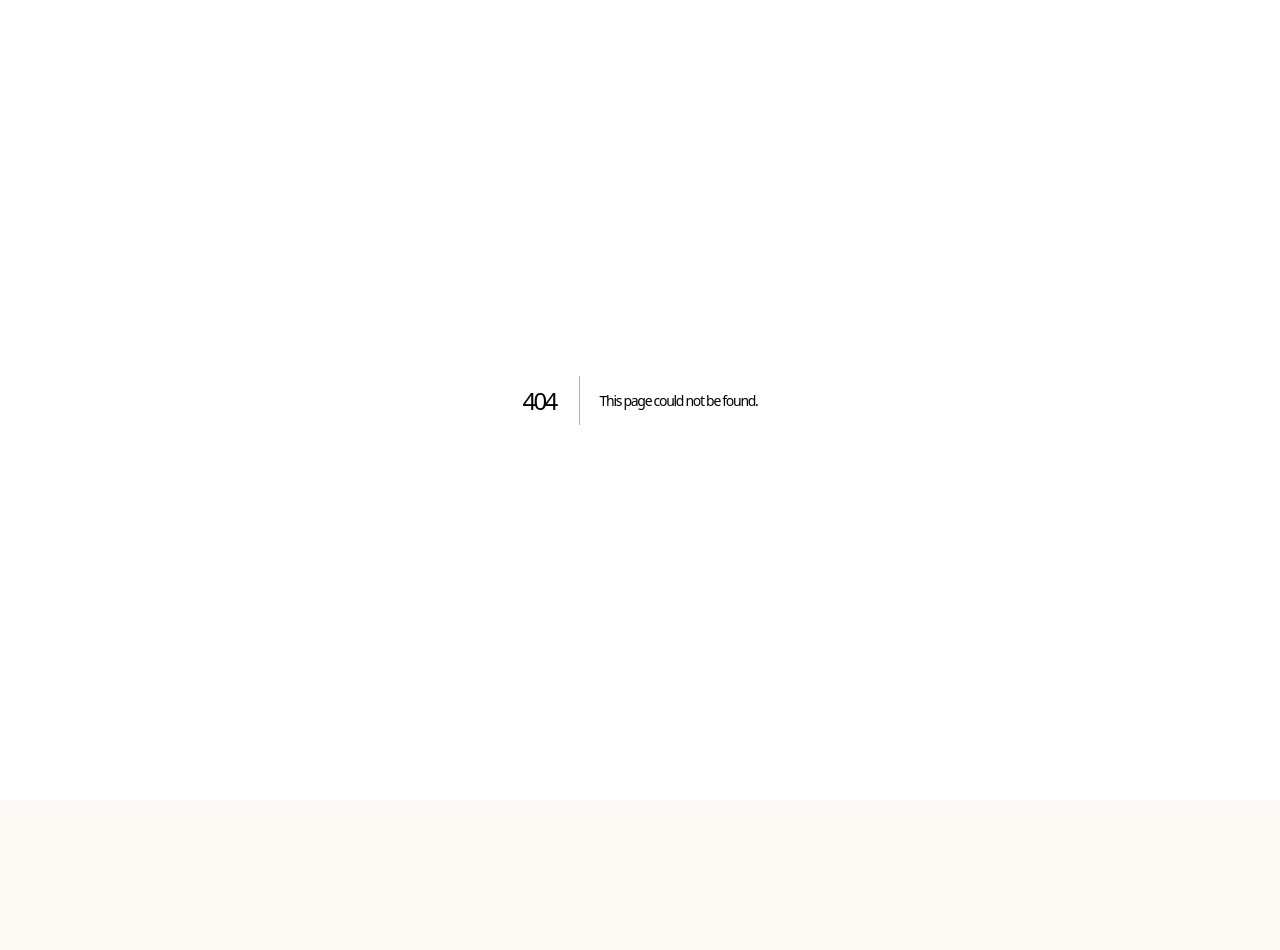
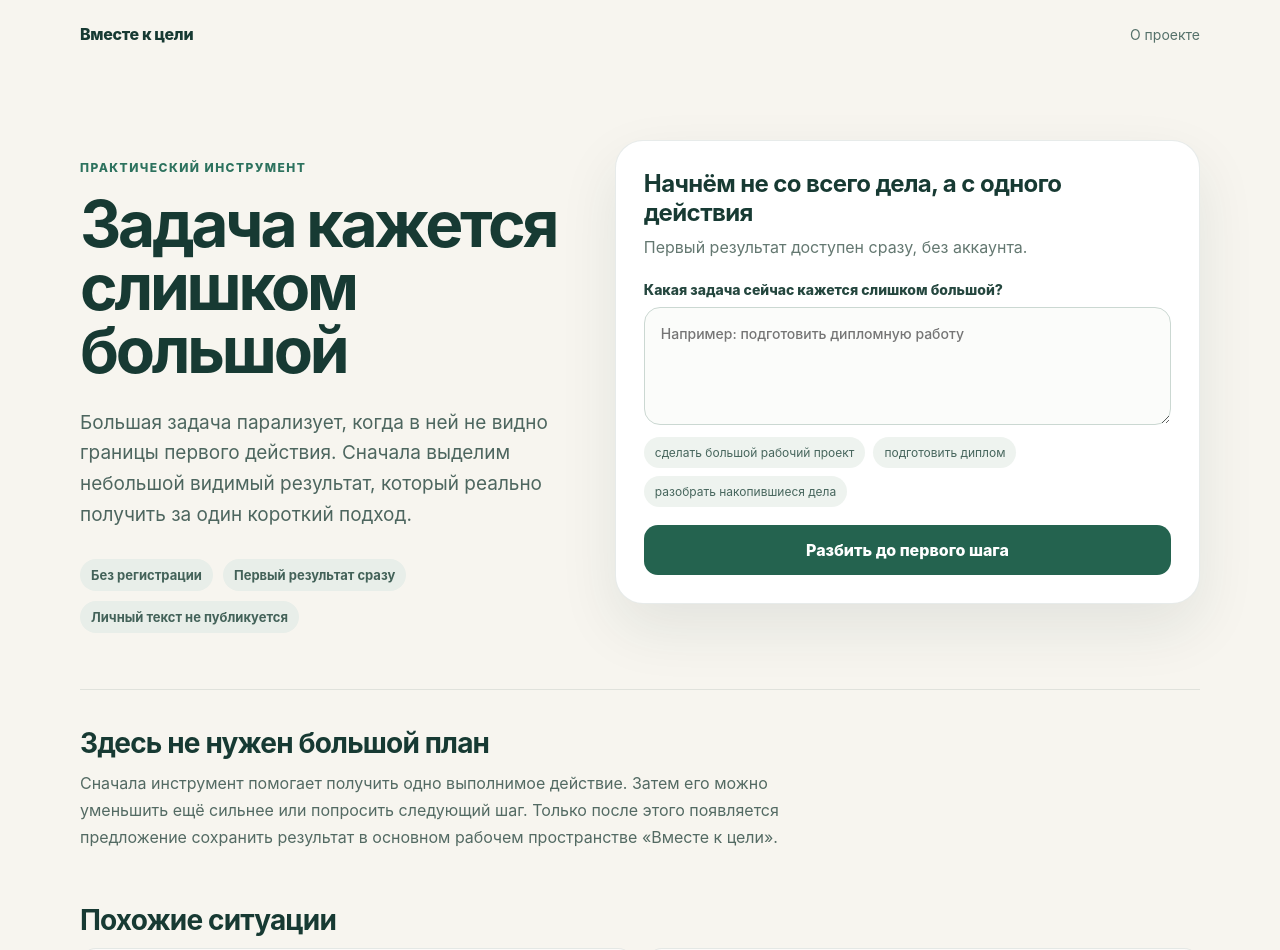
Before and after one commit to valera2872/vmeste, a Next.js app in the folder web/: page /procrastination/bolshaya-zadacha/ in a window 1280 px wide. Before the commit this address had no page. Shown: the top 950 px of the page. Before the commit the page ends 800 px from the top, so only its background shows below. Built offline with nearby package versions, Linux system fonts and the light colour scheme; no server answers.

Commit message:
Add static SEO problem page route

```diff
--- /dev/null
+++ b/web/app/procrastination/[slug]/page.tsx
@@ -0,0 +1,120 @@
+import type { Metadata } from "next";
+import Link from "next/link";
+import { notFound } from "next/navigation";
+import { ProblemMicroTool } from "../../../components/problem-micro-tool";
+import styles from "../../../components/problem-page.module.css";
+import {
+  getPublishedProblemPage,
+  problemPagePath,
+  publishedProblemPages,
+} from "../../../content/problem-pages";
+import { absoluteUrl } from "../../../lib/seo/site";
+
+export const dynamicParams = false;
+
+export function generateStaticParams() {
+  return publishedProblemPages.map((page) => ({ slug: page.slug }));
+}
+
+export async function generateMetadata({
+  params,
+}: {
+  params: Promise<{ slug: string }>;
+}): Promise<Metadata> {
+  const { slug } = await params;
+  const problem = getPublishedProblemPage(slug);
+  if (!problem) return {};
+
+  const canonical = absoluteUrl(problemPagePath(problem));
+
+  return {
+    title: problem.seoTitle,
+    description: problem.seoDescription,
+    alternates: {
+      canonical,
+    },
+    robots: {
+      index: true,
+      follow: true,
+    },
+    openGraph: {
+      type: "website",
+      siteName: "Вместе к цели",
+      locale: "ru_RU",
+      url: canonical,
+      title: problem.seoTitle,
+      description: problem.seoDescription,
+    },
+  };
+}
+
+export default async function ProblemPage({
+  params,
+}: {
+  params: Promise<{ slug: string }>;
+}) {
+  const { slug } = await params;
+  const problem = getPublishedProblemPage(slug);
+  if (!problem) notFound();
+
+  const related = (problem.relatedSlugs ?? [])
+    .map((relatedSlug) => getPublishedProblemPage(relatedSlug))
+    .filter((page): page is NonNullable<typeof page> => Boolean(page));
+
+  return (
+    <main className={styles.page}>
+      <div className={styles.container}>
+        <header className={styles.topbar}>
+          <Link className={styles.brand} href="/">
+            Вместе к цели
+          </Link>
+          <Link className={styles.backLink} href="/">
+            О проекте
+          </Link>
+        </header>
+
+        <section className={styles.hero}>
+          <div className={styles.copy}>
+            <p className={styles.eyebrow}>Практический инструмент</p>
+            <h1>{problem.title}</h1>
+            <p className={styles.intro}>{problem.intro}</p>
+            <div className={styles.freeNote} aria-label="Условия использования">
+              <span>Без регистрации</span>
+              <span>Первый результат сразу</span>
+              <span>Личный текст не публикуется</span>
+            </div>
+          </div>
+
+          <ProblemMicroTool problem={problem} />
+        </section>
+
+        <section className={styles.context} aria-labelledby="how-it-works">
+          <h2 id="how-it-works">Здесь не нужен большой план</h2>
+          <p>
+            Сначала инструмент помогает получить одно выполнимое действие.
+            Затем его можно уменьшить ещё сильнее или попросить следующий шаг.
+            Только после этого появляется предложение сохранить результат в
+            основном рабочем пространстве «Вместе к цели».
+          </p>
+        </section>
+
+        {related.length ? (
+          <nav className={styles.related} aria-label="Похожие ситуации">
+            <h2>Похожие ситуации</h2>
+            <div className={styles.relatedGrid}>
+              {related.map((item) => (
+                <Link
+                  className={styles.relatedLink}
+                  href={problemPagePath(item)}
+                  key={item.slug}
+                >
+                  {item.title}
+                </Link>
+              ))}
+            </div>
+          </nav>
+        ) : null}
+      </div>
+    </main>
+  );
+}
```
